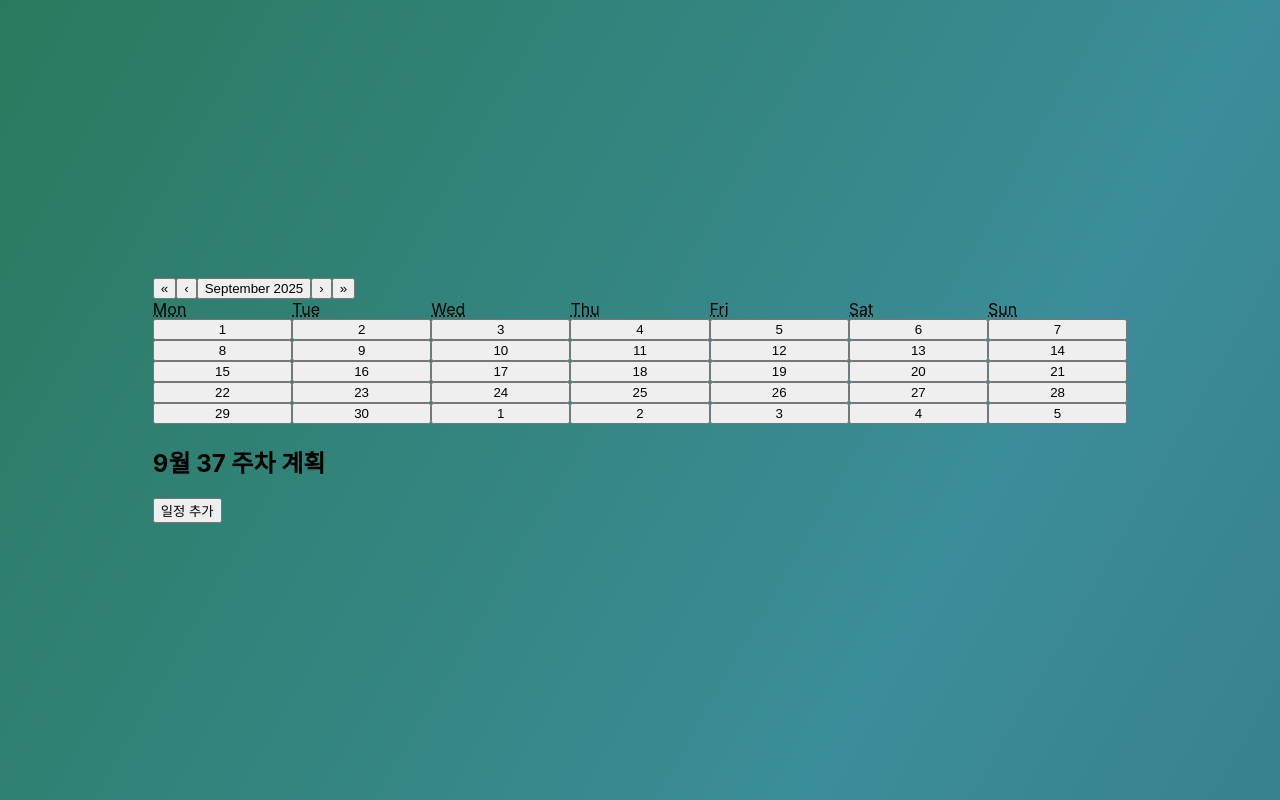
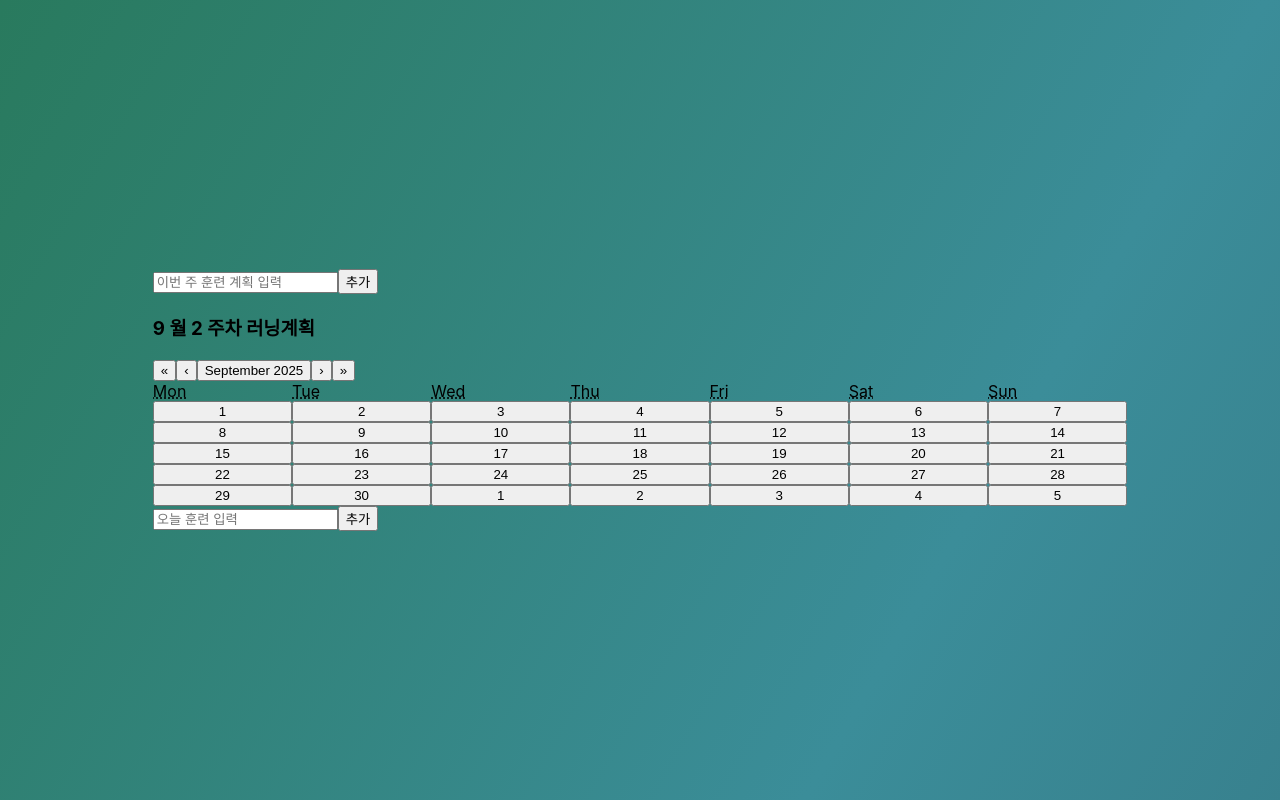
Before and after one commit to LinPulSael/ExRu, a React (Create React App) app: page /runningPlanner in a window 1280 px wide. Both pictures are taken after a click on the button "10". Built offline with nearby package versions, Linux system fonts and the light colour scheme.

Commit message:
러닝 주차별 계획에 맞게 구조 자체를 변경

```diff
--- a/src/runningPlanner.js
+++ b/src/runningPlanner.js
@@ -8,43 +8,85 @@ import './runningPlanner.css';
 export default function RunningPlanner() {
     const [selectedWeek, setSelectedWeek] = useState(null);
     const [selectedMonth, setSelectedMonth] = useState(new Date().getMonth()+1);
-    const [plans, setPlans] = useState({});
+    const [weeklyPlans, setWeeklyPlans] = useState({});
+    const [dailyPlans, setDailyPlans] = useState({});
+    const [newWeeklyPlan, setNewWeeklyPlan] = useState("");
+    const [newDailyPlan, setNewDailyPlan] = useState("");
+    //const [plans, setPlans] = useState({});
 
+    /* 기존 1월부터 12월까지의 주차 계산하던 함수 공부를 위해 남겨놓기
     const getWeekNumber = (date) => {
         const firstDay = new Date(date.getFullYear(), 0, 1);
         const pastDay = (date-firstDay) /86400000;
         return Math.ceil((pastDay + firstDay.getDay()+1)/7);
     };
+    */
+    const getWeekNumber = (date) => {
+        const day = date.getDate();
+        return Math.ceil(day/7);
+    }
 
     const handleClickDay = (date) => {
         setSelectedWeek(getWeekNumber(date));
         setSelectedMonth(date.getMonth() + 1);
     };
 
-    const addPlan = (plan) => {
+    const addWeeklyPlan =() => {
         const key = `${selectedMonth}-${selectedWeek}`;
-        setPlans((prev) => ({
+        if(!newWeeklyPlan) return;
+        setWeeklyPlans((prev) => ({
             ...prev,
-            [key] : [...(prev[selectedWeek,selectedMonth] || []), plan],
+            [key] : [...(prev[key] || []), newWeeklyPlan],
         }));
+        setNewWeeklyPlan("");
+    };
 
+    const addDailyPlan = (date) => {
+        const key = date.toDateString();
+        if(!newDailyPlan) return;
+        setDailyPlans((prev) => ({
+            ...prev,
+            [key] : [...(prev[key] || []), newDailyPlan],
+        }));
+        setNewDailyPlan("");
     };
+
+    const tileClassName = ({date}) => {
+        const key = date.toDateString();
+        return dailyPlans[key] ? "has-plan" : null;
+    };
+
     return (
        // header 컴포넌트를 따로 만들어 렌더링 예정
 
        <div className="mainContainer">
-            <Calendar onClickDay={handleClickDay} />
-            {selectedWeek && selectedMonth && (
-                <div className="calendarContainer">
-                    <h2> {selectedMonth}월 {selectedWeek} 주차 계획 </h2>
-                    <ul>
-                        {(plans[selectedWeek,selectedMonth] || []). map((p,idx) =>(
-                            <li key = {idx}> {p} </li>
-                        ))}
-                    </ul>
-                    <button onClick={()=> addPlan("러닝 5km")}> 일정 추가 </button>
-                </div>
-                )}
+            <div className="weeklyPlanForm">
+                <input value={newWeeklyPlan}
+                onChange={(e) => setNewWeeklyPlan(e.target.value)}
+                placeholder = "이번 주 훈련 계획 입력" />
+                <button onClick={addWeeklyPlan}> 추가 </button>
             </div>
+            <div className="weeklyPlanList">
+                <h3> {selectedMonth} 월 {selectedWeek} 주차 러닝계획 </h3>
+                <ul>
+                    {(weeklyPlans[`${selectedMonth}-${selectedWeek}`] || []). map((plan,idx) =>(
+                        <li key = {idx}> {plan} </li>
+                    )
+                    )}
+                </ul>
+            </div>
+
+                <Calendar onClickDay={handleClickDay} tileClassName={tileClassName} />
+
+                {selectedWeek && selectedMonth && (
+                    <div className="dailyPlanForm">
+                    <input value={newDailyPlan}
+                    onChange={(e) => setNewDailyPlan(e.target.value)}
+                    placeholder="오늘 훈련 입력" />
+                    <button onClick={() => addDailyPlan(new Date())}>추가</button>
+                    </div>
+                 )}
+                 </div>
+
     );
 }
```
